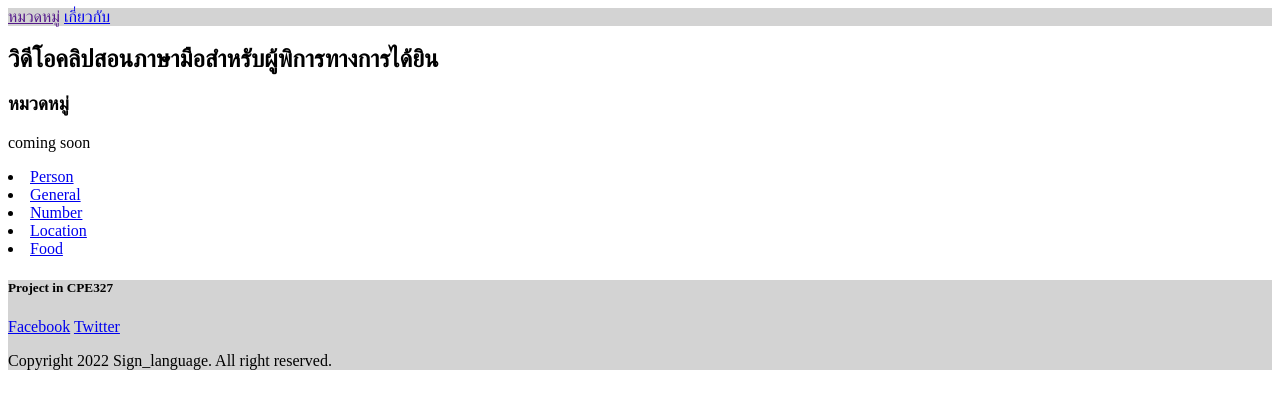
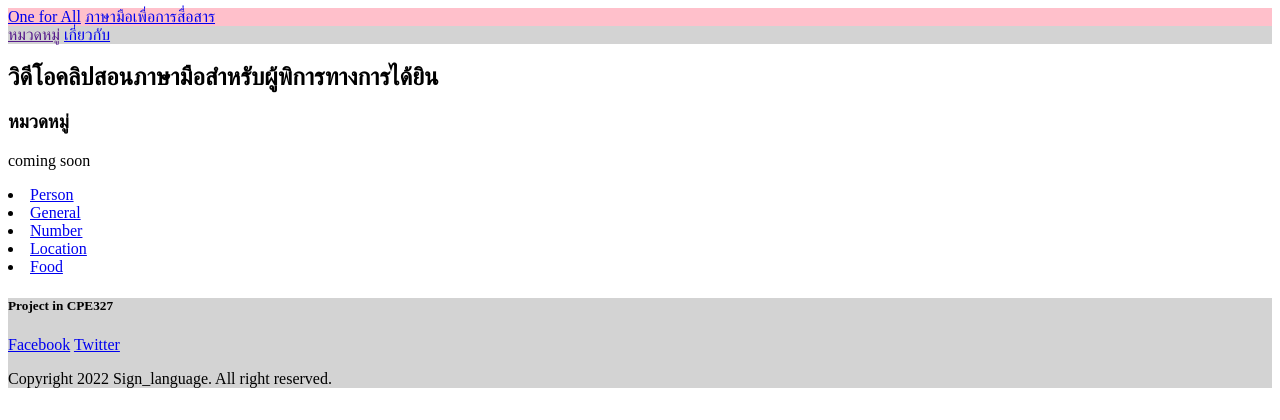
Before and after one commit to NutSuwijuk/CPE327_Project, a Django app: page / in a window 1280 px wide. Shown: the top 420 px of the page. Run offline with Django 3.2, Linux system fonts and the light colour scheme.

Commit message:
edit category.html and setting(lab4)

```diff
--- a/lab4/settings.py
+++ b/lab4/settings.py
@@ -130,9 +130,10 @@ DEFAULT_AUTO_FIELD = 'django.db.models.BigAutoField'
 DATABASES = {
 'default': {
 'ENGINE': 'django.db.backends.postgresql_psycopg2',
-'NAME': 'CPE327',
+'NAME': 'CPE231',
 'USER': 'postgres',
-'PASSWORD': 'nut3044',
+#'PASSWORD': 'nut3044',
+'PASSWORD' : '220125',
 'HOST': 'localhost',
 'PORT': '',
 }
--- a/report/templates/category.html
+++ b/report/templates/category.html
@@ -7,6 +7,10 @@
 
 </head>
 <body>
+    <header style='background-color: pink;'>
+        <a href="#">One for All<a/>
+        <a href="#">ภาษามือเพื่อการสื่อสาร</a>
+    </header>
     <header style="background-color: lightgray;">
         <a href= '' >หมวดหมู่</a>
         <a href= about >เกี่ยวกับ</a>
--- a/report/templates/components/site_header.html
+++ b/report/templates/components/site_header.html
@@ -1,3 +1,7 @@
+<header style='background-color: pink;'>
+    <a href="#">One for All<a/>
+    <a href="#">ภาษามือเพื่อการสื่อสาร</a>
+</header>
 <header style="background-color: lightgray;">
     <a href='{% url 'category' %}'>หมวดหมู่</a>
     <a href='{% url 'about' %}'>เกี่ยวกับ</a>
```
